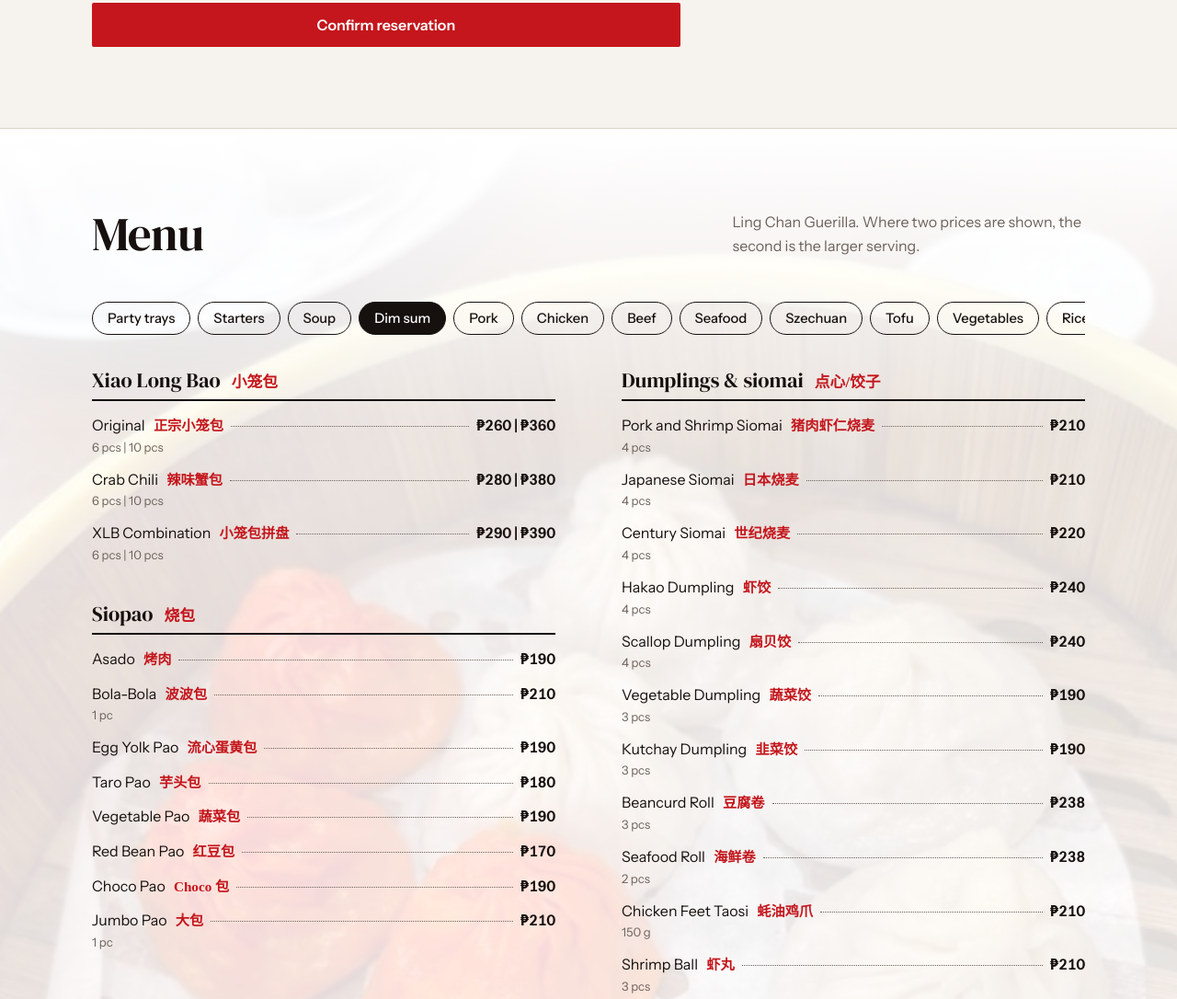
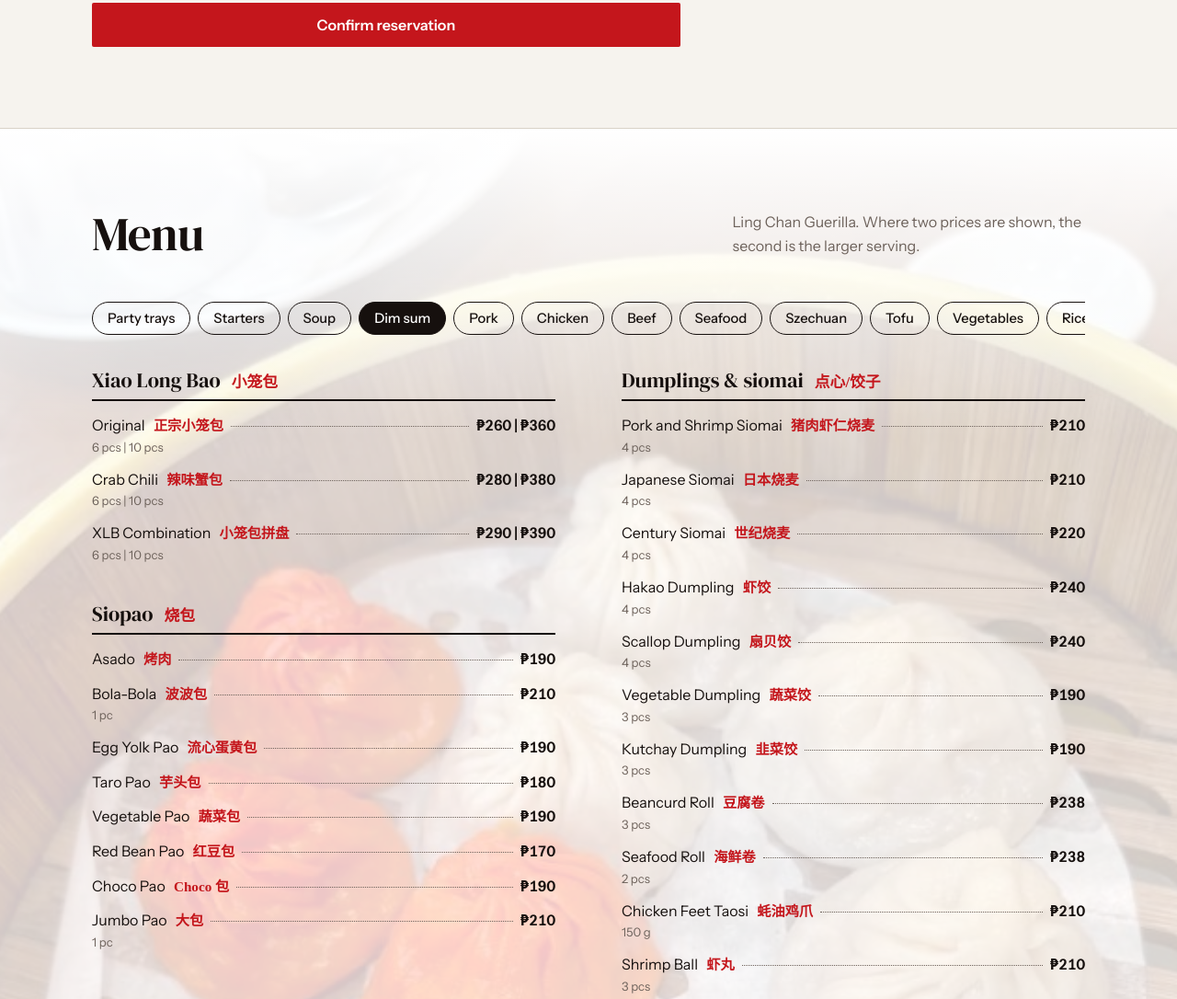
Before and after one commit to eco-i-am/ling-chan, a plain HTML site: page index.html in a window 1280 px wide. Shown: the part 1647-2733 px from the top of the page at 92% size. Drawn offline with Linux system fonts and the light colour scheme.

Commit message:
Slightly stronger menu background

```diff
--- a/styles.css
+++ b/styles.css
@@ -94,7 +94,7 @@ legend{padding:0;font:600 .74rem/1.2 var(--body);letter-spacing:.1em;text-transf
 .menu-tabs button[aria-pressed=true]{background:var(--ink);color:#fff}
 /* faint food photo behind the menu; the text sits above it */
 .menu{position:relative;isolation:isolate;overflow:hidden}
-.menu::before{content:"";position:absolute;inset:0;z-index:-1;background:var(--menu-bg,none) center/cover no-repeat;opacity:.14;transition:opacity .3s}
+.menu::before{content:"";position:absolute;inset:0;z-index:-1;background:var(--menu-bg,none) center/cover no-repeat;opacity:.22;transition:opacity .3s}
 .menu::after{content:"";position:absolute;inset:0;z-index:-1;background:linear-gradient(180deg,var(--white) 0%,rgba(255,255,255,0) 18%,rgba(255,255,255,0) 82%,var(--white) 100%)}
 .menu-note{margin:-8px 0 24px;color:var(--seal);font-weight:600}.menu-note:empty{display:none}
 .order small{color:var(--muted);font-weight:400}
```
